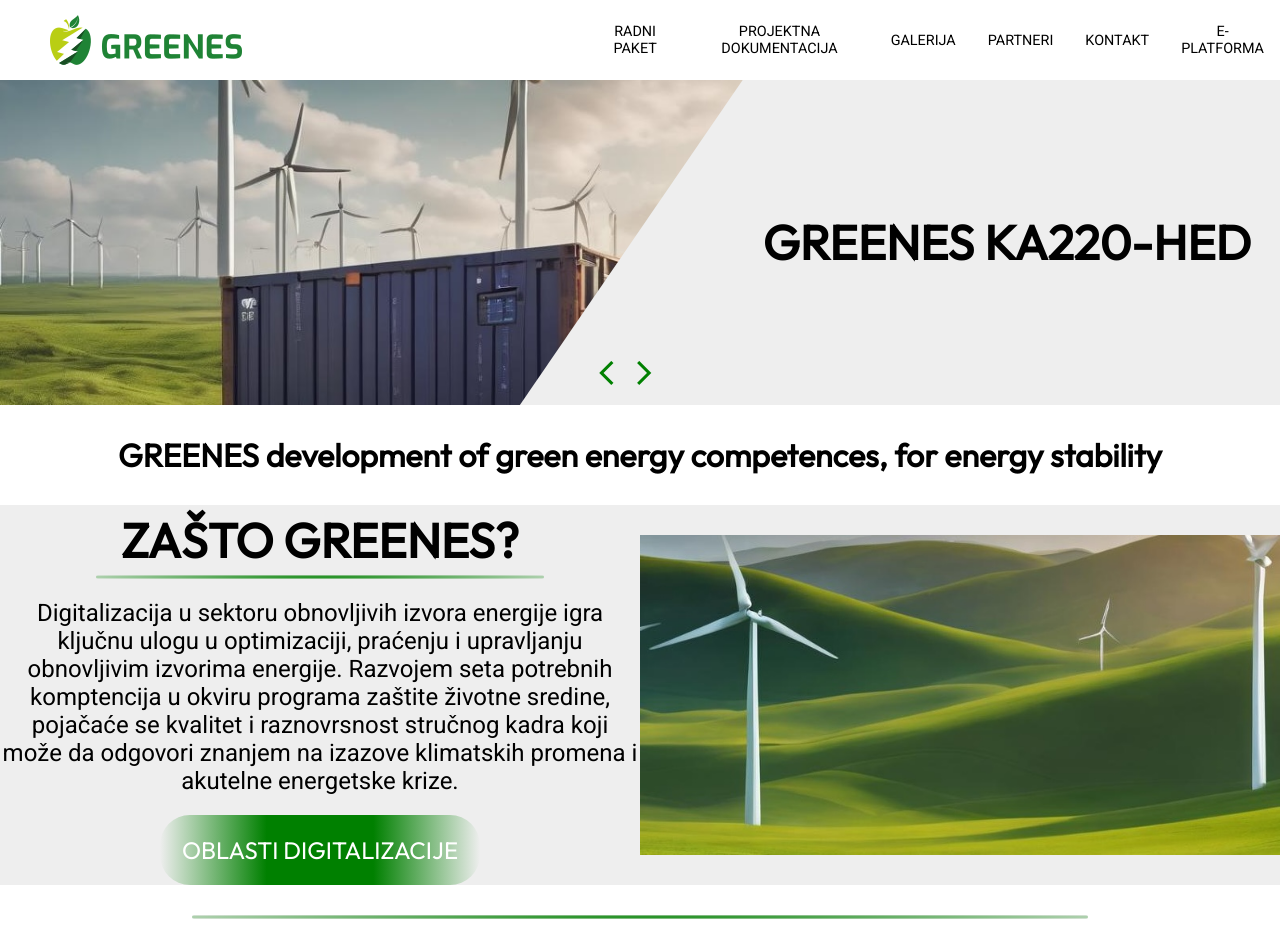
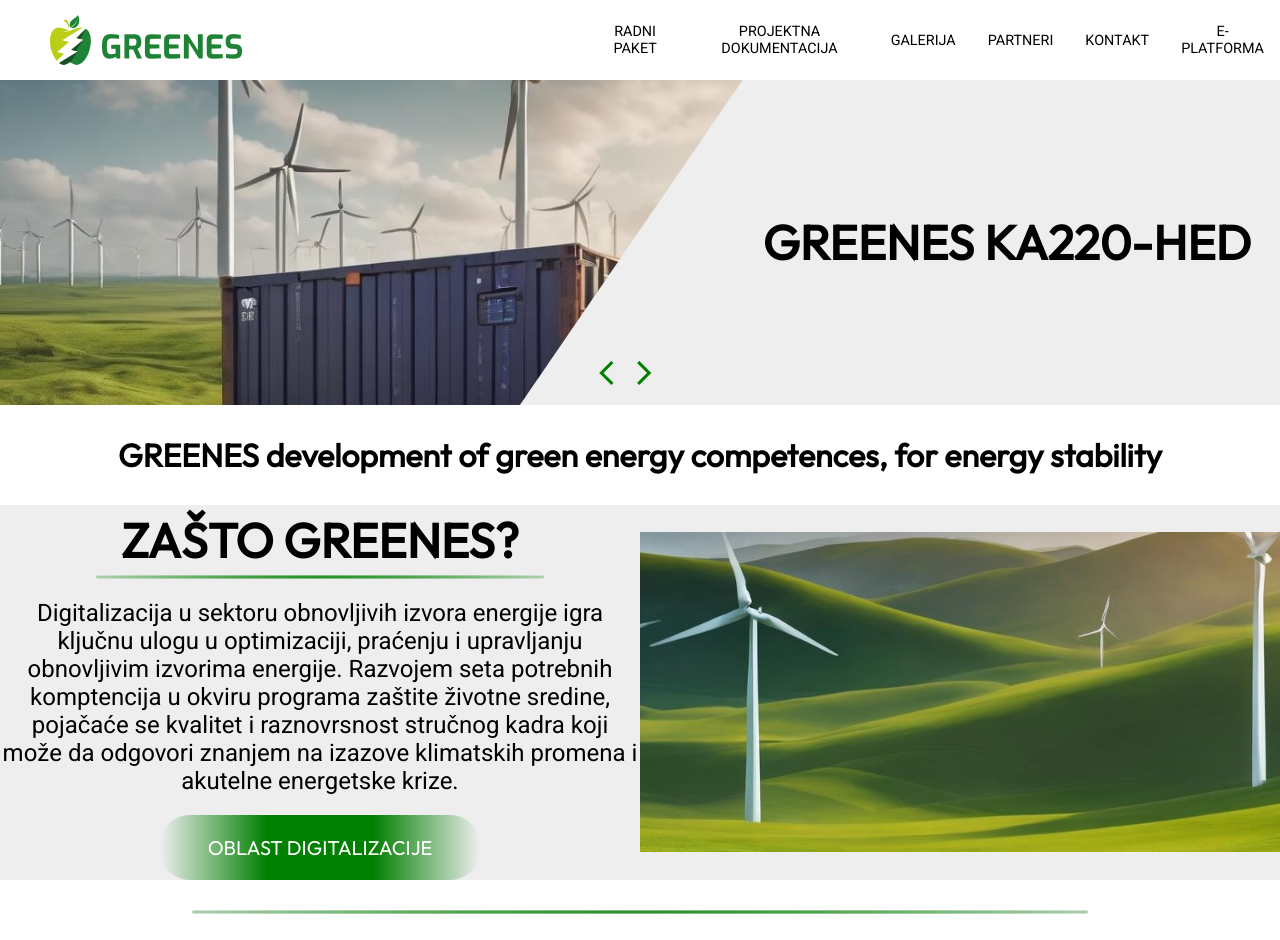
Before and after one commit to vladagasevic/Greenes-Oranges, a Next.js app: page / in a window 1280 px wide. Shown: the top 940 px of the page. Built offline with nearby package versions, Linux system fonts and the light colour scheme.

Commit message:
react-modal

```diff
--- /dev/null
+++ b/app/modal/modal.module.css
@@ -0,0 +1,34 @@
+
+.button {
+    display: flex;
+    justify-content: center;
+    align-items: center;
+    text-decoration: none;
+    padding: 20px 20px;
+    height: 100%;
+    width: 50%;
+    border: none;
+    outline: none;
+    border-radius: 30px;
+    background: linear-gradient(to right, #EEEEEE, green, green, #EEEEEE);
+    color: white;
+    font-family: 'Outfit';
+    font-size: 20px;
+    cursor: pointer;
+  }
+
+  .modal {
+    position: relative;
+    background-color: lightgrey;
+    width: 1200px;
+    height: 700px;
+    display: flex;
+    flex-direction: column;
+    align-items: center;
+    justify-content: center;
+    z-index:999;
+    overflow: auto;
+    margin-left: 100px;
+    margin-top: 100px;
+    border-radius: 10px;
+  }
--- /dev/null
+++ b/app/modal/modal.tsx
@@ -0,0 +1,37 @@
+
+import { useState } from "react"
+import Modal from 'react-modal'
+// import styles from "../page.module.css"
+import styles from "./modal.module.css"
+
+export default function DigitalizacijaModal() {
+
+    const [showModal, setShowModal] = useState(false);
+
+    return(
+      <>
+        <button className={styles.button} onClick={() => setShowModal(true)}>OBLAST DIGITALIZACIJE</button>
+        <div className={styles.modalContainer}></div>
+
+        <Modal
+            isOpen={showModal}
+            onRequestClose={() => setShowModal(false)}
+            className={styles.modal}
+            >
+                <div className="modalContent">
+                    <div className="closeBtn">
+                        <button onClick={() => setShowModal(false)}>Close Modal </button>
+                    </div>
+                    <div className="modalTitle">
+                        <h1> Oblast digitalizacije </h1>
+                    </div>
+                    <div className="modalText">
+
+                    </div>
+
+                </div>
+        </Modal>
+      </>
+    )
+
+  }
--- a/app/page.module.css
+++ b/app/page.module.css
@@ -33,7 +33,7 @@
 .slider img {
   width: 100%;
   height: auto;
-  z-index: 1;
+  /* z-index: 1; */
   display: block;
   clip-path: polygon(100% 0%, 70% 100%, 0% 100%, 0% 0%);
 }
@@ -54,7 +54,7 @@
 }
 
 .rightArrow {
-  z-index: 2;
+  /* z-index: 2; */
   color: green;
   position: absolute;
   bottom: 0;
@@ -63,7 +63,7 @@
 }
 
 .leftArrow {
-  z-index: 2;
+  /* z-index: 2; */
   color: green;
   position: absolute;
   bottom: 0;
@@ -123,7 +123,7 @@
 .whyGreenesImage img {
   width: 100%;
   height: auto;
-  z-index: 1;
+  /* z-index: 1; */
   display: block;
 }
 
@@ -172,6 +172,7 @@
   background: linear-gradient(to right, #EEEEEE, green, green, #EEEEEE);
   color: white;
   font-family: 'Outfit';
+  font-size: 20px;
 }
 
 .button:hover {
--- a/app/page.tsx
+++ b/app/page.tsx
@@ -2,6 +2,7 @@
 import { useState, useEffect } from "react"
 //import Image from "next/image"
 import styles from "./page.module.css"
+import DigitalizacijaModal from './modal/modal'
 
 function Slides() {
   const covers = ["covers/image0_0.jpg", "covers/image0_1.jpg", "covers/image0_2.jpg"];
@@ -61,6 +62,7 @@
 }
 
 export default function Home() {
+  const [showModal, setShowModal] = useState(false);
   return (
     <main>
       <Slides/>
@@ -79,7 +81,11 @@
             na izazove klimatskih promena i akutelne energetske krize.
           </h3>
           <div className={styles.whyGreenesBtn}>
-            <a href="/" className={styles.button}>OBLASTI DIGITALIZACIJE</a>
+            {/* <button className={styles.button}>OBLAST DIGITALIZACIJE</button> */}
+            {/* <button onClick={() => setShowModal(true)} className={styles.button}>OBLAST DIGITALIZACIJE</button> */}
+            <DigitalizacijaModal />
+            {/* <a href="/" className={styles.button}>OBLASTI DIGITALIZACIJE</a> */}
+
           </div>
         </div>
           <div className={styles.whyGreenesImageContainer}>
```
Also changed, not shown: package.json (+5 -3 lines), 1 other file (tests, documents, lock files or other folders).
